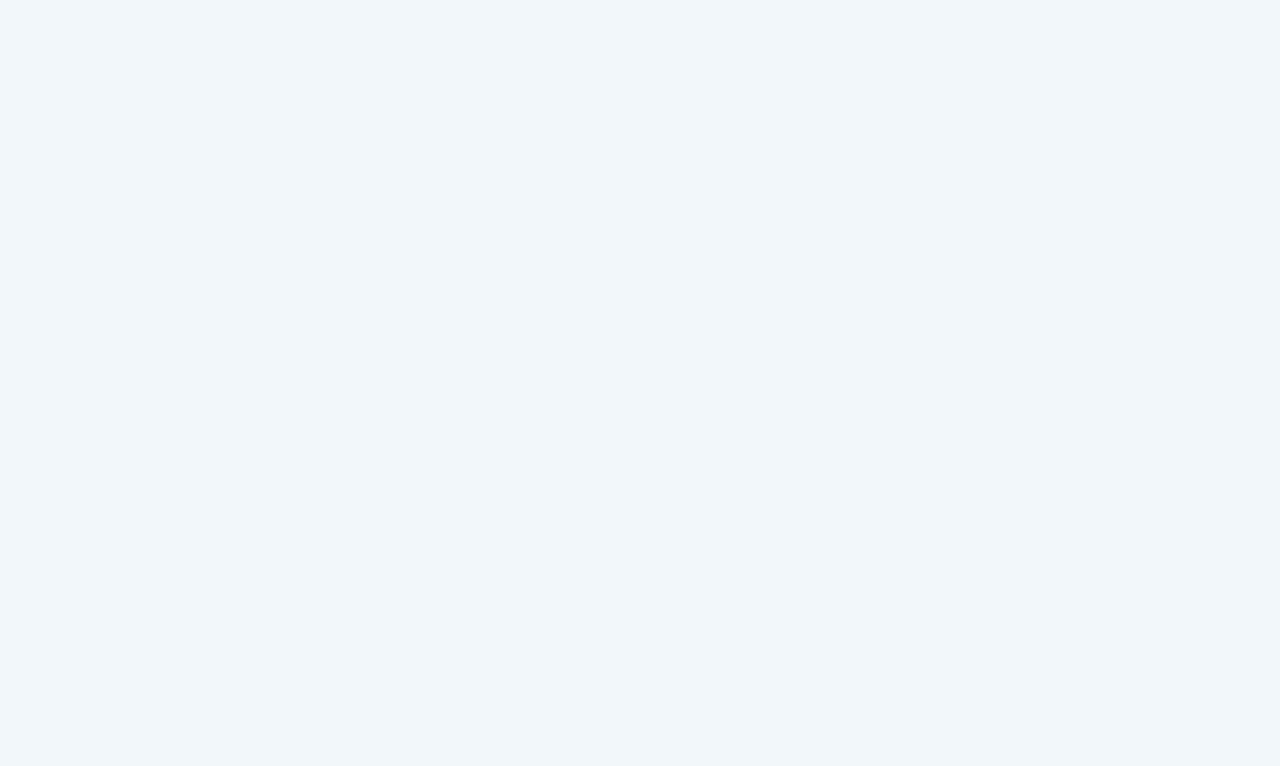
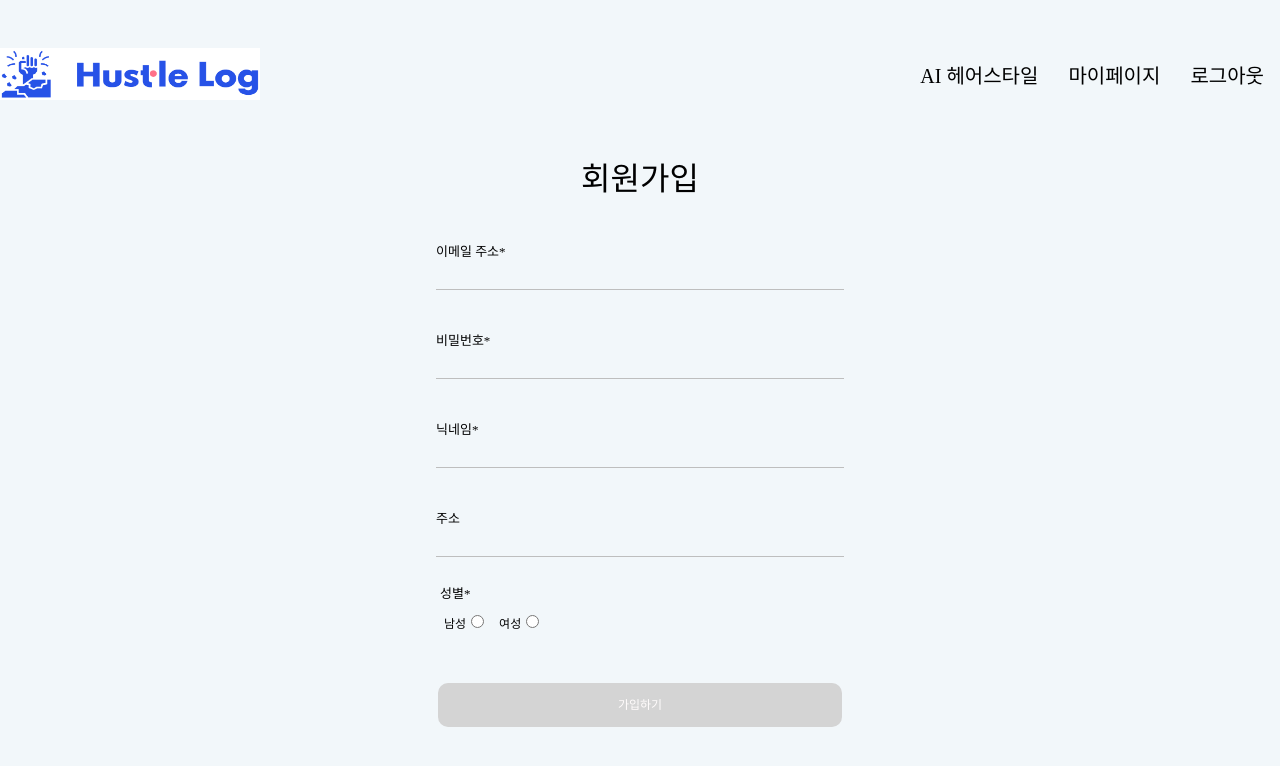
Before and after one commit to AnnSungHee/hAIr_React.JS, a React (Create React App) app: page /join in a window 1280 px wide. Before the commit this address had no page. Shown: the top 766 px of the page. Built offline with nearby package versions, Linux system fonts and the light colour scheme.

Commit message:
feat : [박경인] 회원가입페이지 추가

```diff
--- a/src/App.js
+++ b/src/App.js
@@ -6,6 +6,7 @@ import FormPage from './pages/FormPage';
 import AiHairstylePage from './pages/AiHairstylePage';
 import MypagePage from './pages/MypagePage';
 import MypageEditPage from './pages/MypageEditPage';
+import JoinPage from './pages/JoinPage';
 
 function App() {
   return (
@@ -15,6 +16,7 @@ function App() {
       <Route path="/ai-hairstyle" element={<AiHairstylePage />} />
       <Route path="/mypage" element={<MypagePage />} />
       <Route path="/mypage-edit" element={<MypageEditPage />} />
+      <Route path="/join" element={<JoinPage />} />
     </Routes>
   );
 }
--- /dev/null
+++ b/src/assets/styles/pages/JoinPageStyle.css
@@ -0,0 +1,85 @@
+.main{
+
+    display: flex;
+    flex-direction: column;
+    align-items: center;
+}
+
+.joinText{
+    font-size: 32px;
+
+    margin-top: 60px;
+    padding-bottom: 36px;
+}
+
+.textInput{
+
+    display: flex;
+    flex-direction: column;
+
+    margin-top: 14px;
+    padding-bottom: 30px;
+
+    &>label{
+        font-size: 13px;
+        /* font-weight: bold; */
+    }
+
+    & input{
+        width: 400px;
+
+        border: none;
+        background: none;
+        outline: none;
+        padding: 8px 4px;
+        border-bottom: 1px #BEBEBE solid;
+    }
+}
+
+.radioInput{
+
+    display: flex;
+    flex-direction: column;
+
+    &>div{
+        display: flex;
+        gap: 12px;
+
+        padding: 12px 4px;
+    }
+
+
+    &>label{
+        width: 400px;
+
+        font-size: 13px;
+
+        &~div label{
+            font-size: 12px;
+        }
+    }
+}
+
+
+
+.submitBtn{
+    display: inline-block;
+
+    cursor: pointer;
+
+    background-color: #D4D4D4;
+
+    border-radius: 10px;
+
+    font-size: 12px;
+    color: #FFFCFC;
+
+    margin-top: 40px;
+    padding: 16px 180px;
+
+    transition: background-color 0.2s;
+
+    &:hover{
+        background-color: #2752E7;
+    }
+}
--- a/src/pages/HomePage.js
+++ b/src/pages/HomePage.js
@@ -12,7 +12,7 @@ const HomePage = () => {
         <div><img className="bannerImg" src="/images/pages/HomePage/main-banner.png" alt="메인 배너 이미지" /></div>
         <span className='links'>
           <div><Link className='chatlink' to="/chat">채팅하기</Link></div>
-          <p>아직 계정이 없다면 <Link to="/chat">회원가입</Link>하러가기</p>
+          <p>아직 계정이 없다면 <Link to="/join">회원가입</Link>하러가기</p>
         </span>
       </div>
 
--- /dev/null
+++ b/src/pages/JoinPage.js
@@ -0,0 +1,49 @@
+import React, { useState, useRef } from 'react';
+import axios from 'axios';
+import HeaderComponent from '../components/HeaderComponent';
+import '../assets/styles/pages/JoinPageStyle.css';
+
+const JoinPage = () => {
+
+    return (
+        <>
+            <HeaderComponent/>
+            <div className='main'>
+                <div className='joinText'>회원가입</div>
+                <div className='textInput'>
+                    <label>이메일 주소*</label>
+                    <input type="text" name='email' />
+                </div>
+                <div className='textInput'>
+                    <label>비밀번호*</label>
+                    <input type="password" name='password' />
+                </div>
+                <div className='textInput'>
+                    <label>닉네임*</label>
+                    <input type="text" name='username' />
+                </div>
+                <div className='textInput'>
+                    <label>주소</label>
+                    <input type="text" name='location' />
+                </div>
+                <div className='radioInput'>
+                    <label>성별*</label>
+                    <div>
+                        <div>
+                            <label>남성</label>
+                            <input type="radio" name='gender' value="male" />
+                        </div>
+                        <div>
+                            <label>여성</label>
+                            <input type="radio" name='gender' value="female" />
+                        </div>
+                    </div>
+                </div>
+
+                <div className='submitBtn'>가입하기</div>
+            </div>
+        </>
+    );
+};
+
+export default JoinPage;
```
